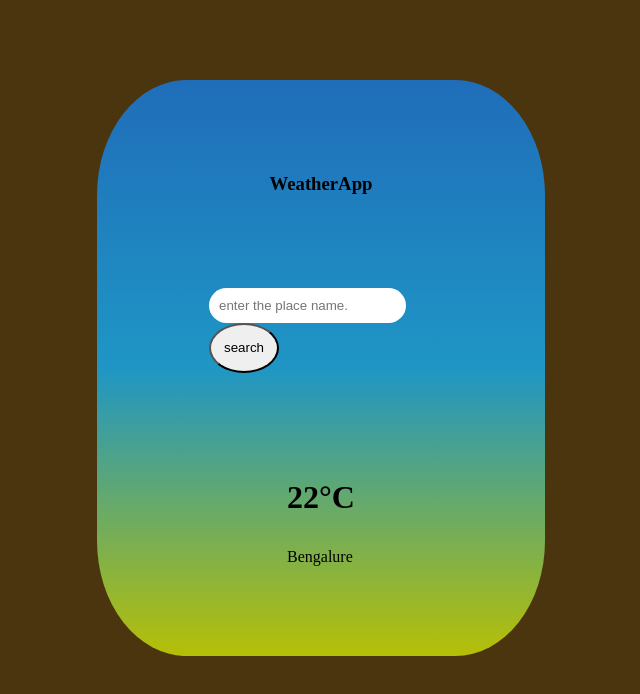
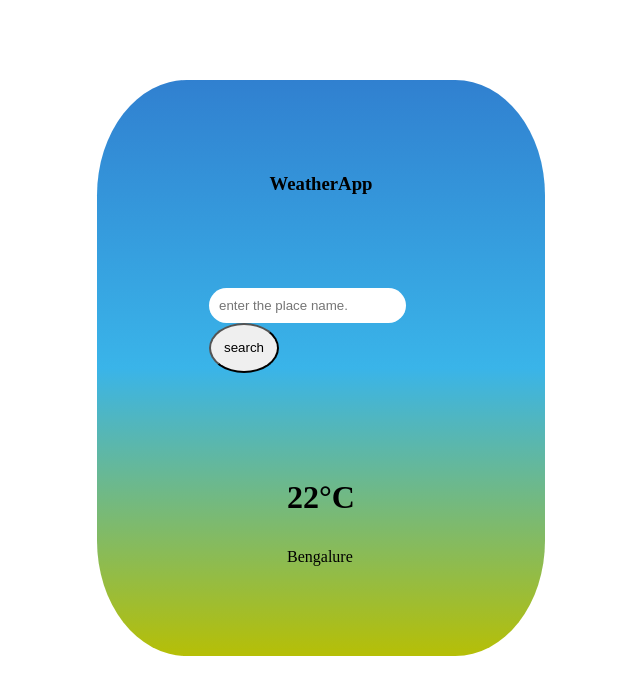
Before and after one commit to NAGESHA-R/weatherApp, a plain HTML site: page index.html in a window 1280 px wide. Shown: the whole page, without its empty margins (327-967 px from the left). Drawn offline with Linux system fonts and the light colour scheme.

Commit message:
Update index.html
updated

```diff
--- a/index.html
+++ b/index.html
@@ -11,7 +11,7 @@
             justify-content: center;
             width: 100%;
             height:90vh;
-           background-color: rgb(74, 53, 14);
+           background-color:white;
         }
         #container{
             height: 80%;
```
